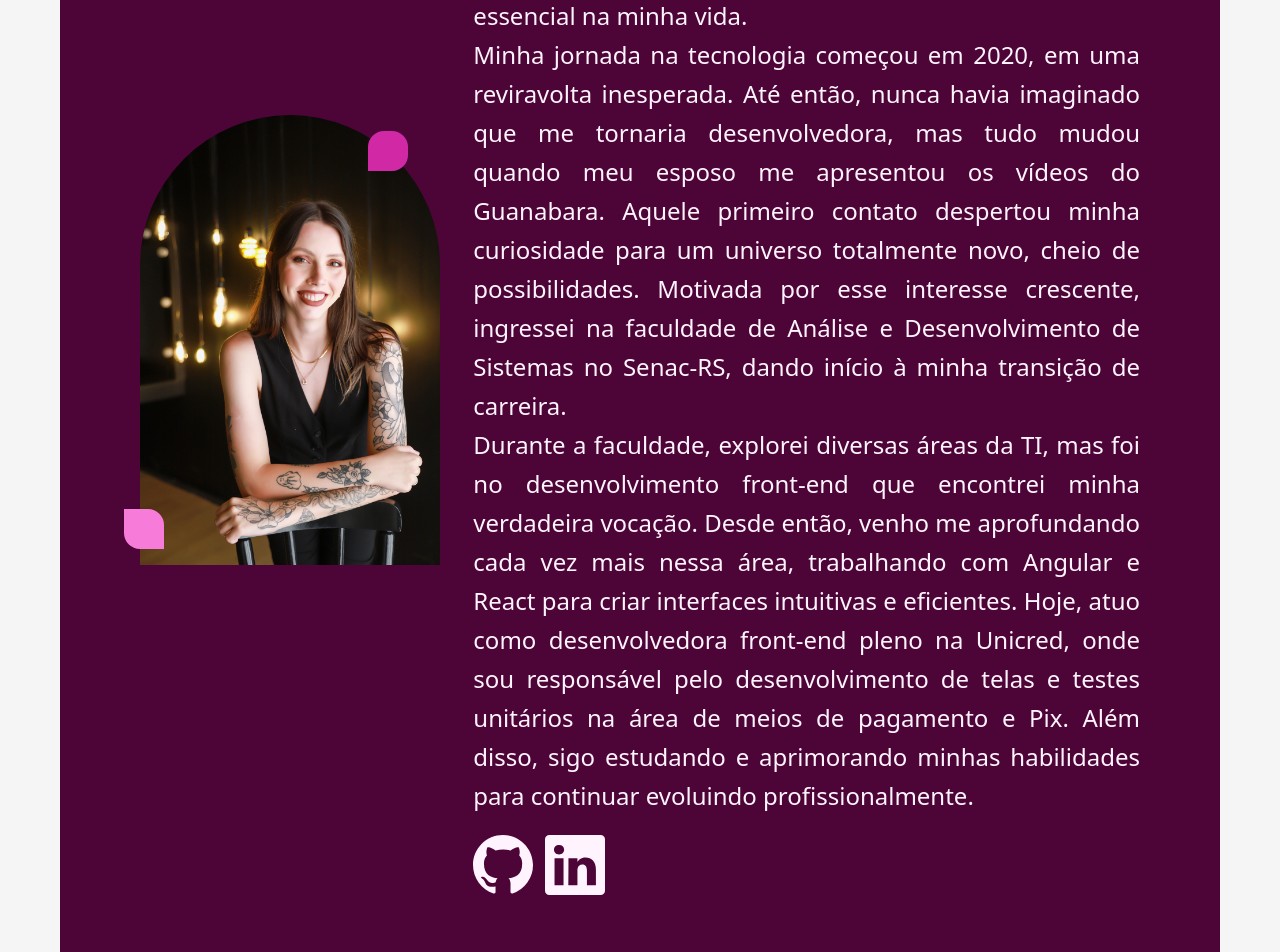
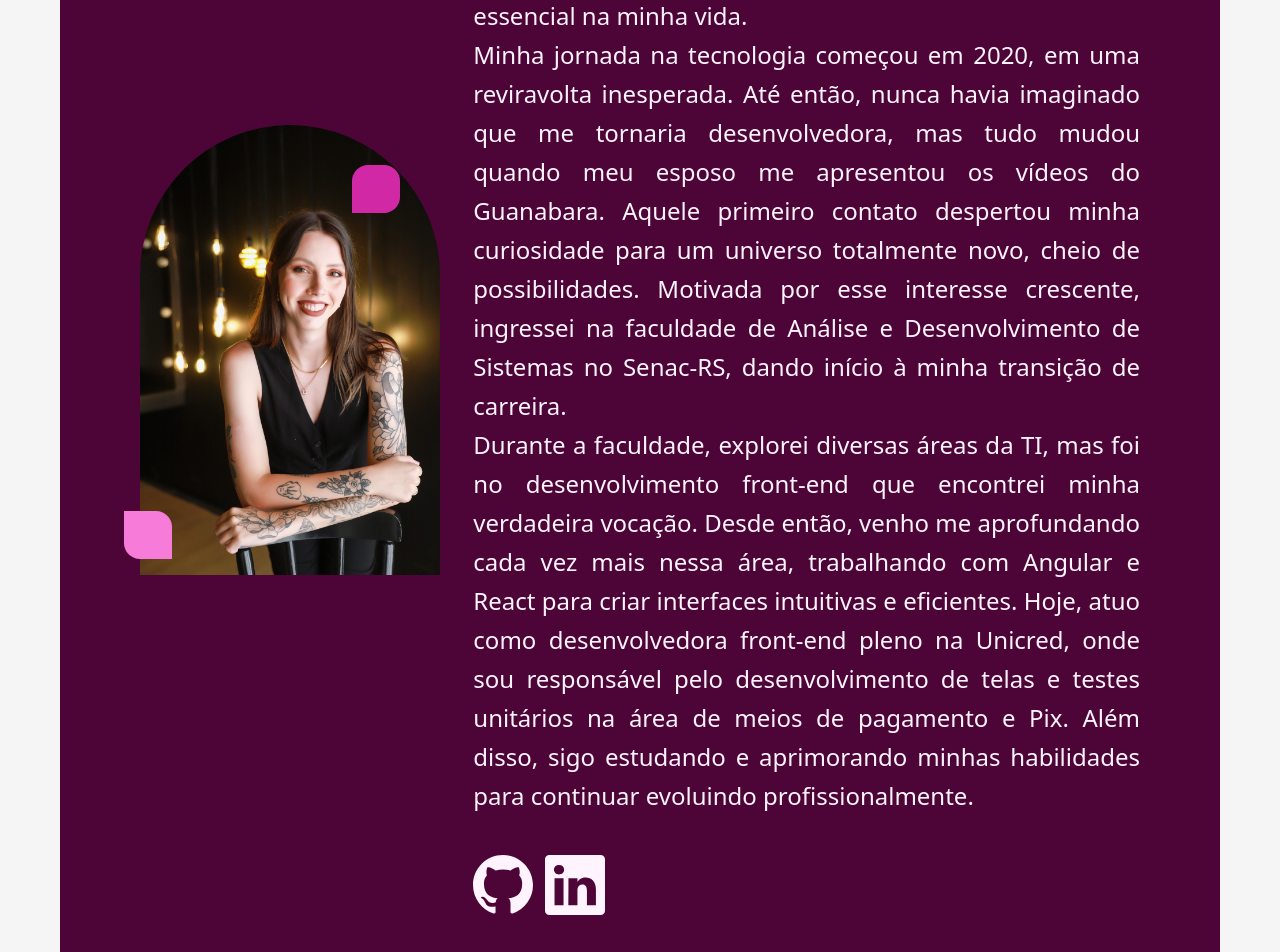
Before and after one commit to wentzpatricia/portfolio, a React (Vite) app: page / in a window 1280 px wide. Shown: the part 1200-2152 px from the top of the page. Built offline with nearby package versions, Linux system fonts and the light colour scheme.

Commit message:
fix: ajustando layout about

```diff
--- a/src/pages/About/About.tsx
+++ b/src/pages/About/About.tsx
@@ -17,9 +17,9 @@ const About = () => {
             className="rounded-t-full"
           />
 
-          <div className="absolute top-4 right-8 w-10 h-10 bg-medium-red-violet-600 rounded-t-2xl rounded-br-2xl"></div>
+          <span className="absolute top-10 right-10 w-12 h-12 bg-medium-red-violet-600 rounded-t-2xl rounded-br-2xl"></span>
 
-          <div className="absolute bottom-4 -left-4 w-10 h-10 bg-medium-red-violet-400 rounded-tr-2xl rounded-bl-2xl"></div>
+          <span className="absolute bottom-4 -left-4 w-12 h-12 bg-medium-red-violet-400 rounded-tr-2xl rounded-bl-2xl"></span>
         </div>
       </figure>
 
@@ -52,7 +52,7 @@ const About = () => {
           aprimorando minhas habilidades para continuar evoluindo
           profissionalmente.
         </p>
-        <div className="flex mt-5">
+        <div className="flex mt-10">
           <a
             href="https://github.com/wentzpatricia"
             target="_blank"
```
